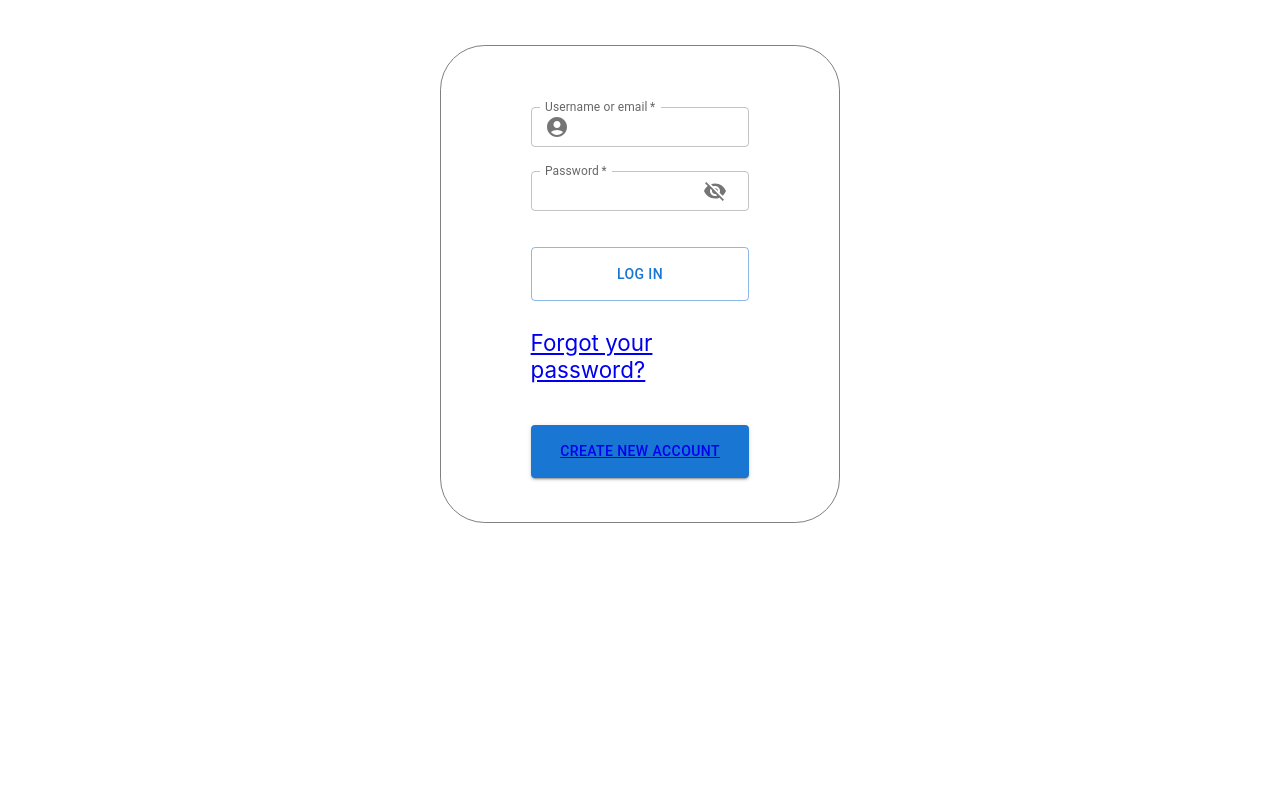
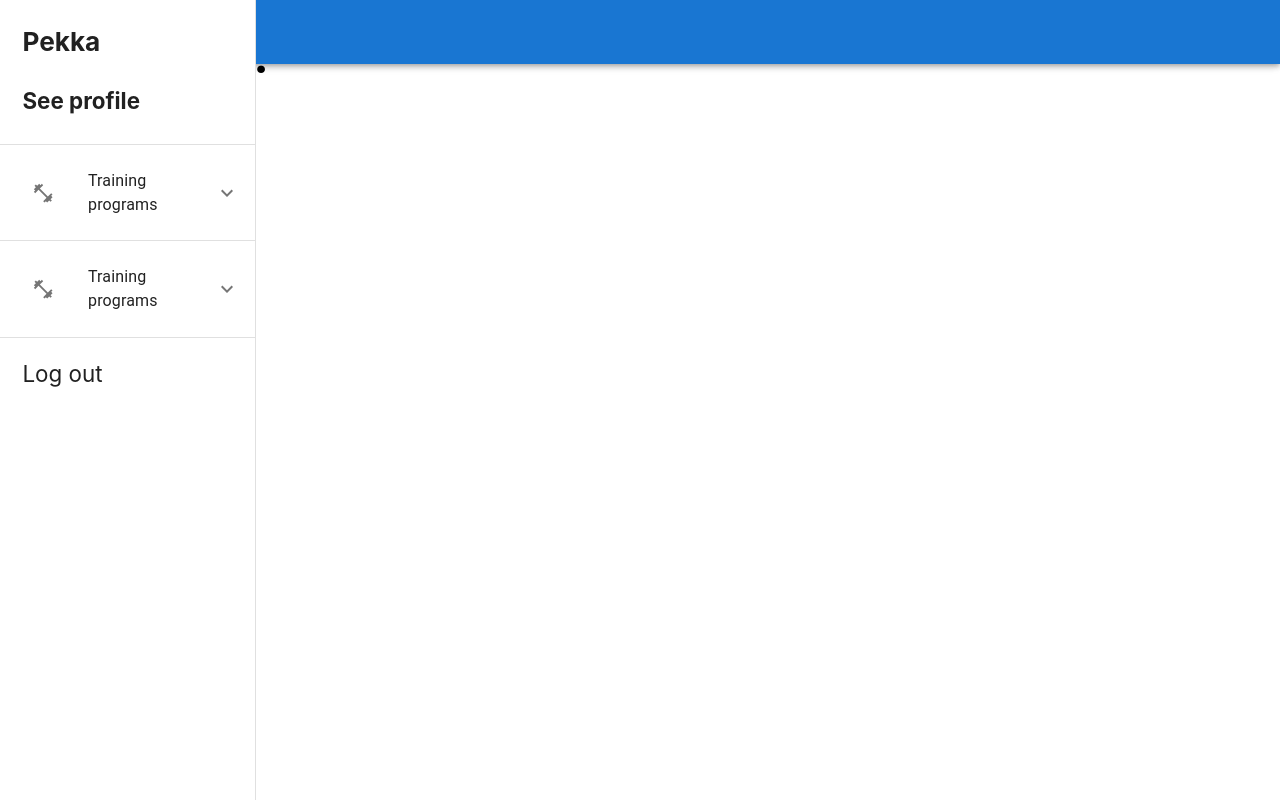
Before and after one commit to gijo57/climbing-app, a React (Create React App) app in the folder frontend/: page / in a window 1280 px wide. Both pictures are taken after a click on the button "menu". Built offline with nearby package versions, Linux system fonts and the light colour scheme; no server answers.

Commit message:
add foldable sections to side nav

```diff
--- a/frontend/src/App.jsx
+++ b/frontend/src/App.jsx
@@ -7,7 +7,7 @@
 import { login, logout, isAuth } from './services/auth';
 
 const App = () => {
-  const [auth, setAuth] = useState(false);
+  const [auth, setAuth] = useState(true);
 
   const readAuthStatus = async () => {
     const authStatus = await isAuth();
--- a/frontend/src/components/SideNavBar.jsx
+++ b/frontend/src/components/SideNavBar.jsx
@@ -8,6 +8,10 @@
 import ClickAwayListener from '@mui/material/ClickAwayListener';
 import MuiLink from '@mui/material/Link';
 import Paper from '@mui/material/Paper';
+import Accordion from '@mui/material/Accordion';
+import AccordionSummary from '@mui/material/AccordionSummary';
+import AccordionDetails from '@mui/material/AccordionDetails';
+import ExpandMoreIcon from '@mui/icons-material/ExpandMore';
 import { Link } from 'react-router-dom';
 
 import styled from 'styled-components';
@@ -53,13 +57,67 @@
             </div>
           </DrawerHeader>
           <Divider />
-          <List>
-            <ListItem button>
-              <ListItemIcon>
-                <FitnessCenterIcon fontSize="inherit" />
-              </ListItemIcon>
-              <ListItemText primary="Training programs" />
-            </ListItem>
+          <List sx={{ padding: 0 }}>
+            <Accordion disableGutters square sx={{ boxShadow: 'none' }}>
+              <AccordionSummary
+                expandIcon={<ExpandMoreIcon />}
+                aria-controls="panel1a-content"
+                id="panel1a-header"
+              >
+                <ListItem>
+                  <ListItemIcon>
+                    <FitnessCenterIcon fontSize="inherit" />
+                  </ListItemIcon>
+                  <ListItemText primary="Training programs" />
+                </ListItem>
+              </AccordionSummary>
+              <AccordionDetails>
+                <List>
+                  <ListItem>
+                    <ListItemText primary="Training program" />
+                  </ListItem>
+                  <ListItem>
+                    <ListItemText primary="Training program" />
+                  </ListItem>
+                  <ListItem>
+                    <ListItemText primary="Training program" />
+                  </ListItem>
+                  <ListItem>
+                    <ListItemText primary="Training program" />
+                  </ListItem>
+                </List>
+              </AccordionDetails>
+            </Accordion>
+            <Accordion disableGutters square sx={{ boxShadow: 'none' }}>
+              <AccordionSummary
+                expandIcon={<ExpandMoreIcon />}
+                aria-controls="panel1a-content"
+                id="panel1a-header"
+              >
+                <ListItem>
+                  <ListItemIcon>
+                    <FitnessCenterIcon fontSize="inherit" />
+                  </ListItemIcon>
+                  <ListItemText primary="Training programs" />
+                </ListItem>
+              </AccordionSummary>
+              <AccordionDetails>
+                <List>
+                  <ListItem>
+                    <ListItemText primary="Training program" />
+                  </ListItem>
+                  <ListItem>
+                    <ListItemText primary="Training program" />
+                  </ListItem>
+                  <ListItem>
+                    <ListItemText primary="Training program" />
+                  </ListItem>
+                  <ListItem>
+                    <ListItemText primary="Training program" />
+                  </ListItem>
+                </List>
+              </AccordionDetails>
+            </Accordion>
           </List>
           <Divider />
           <MuiLink
```
